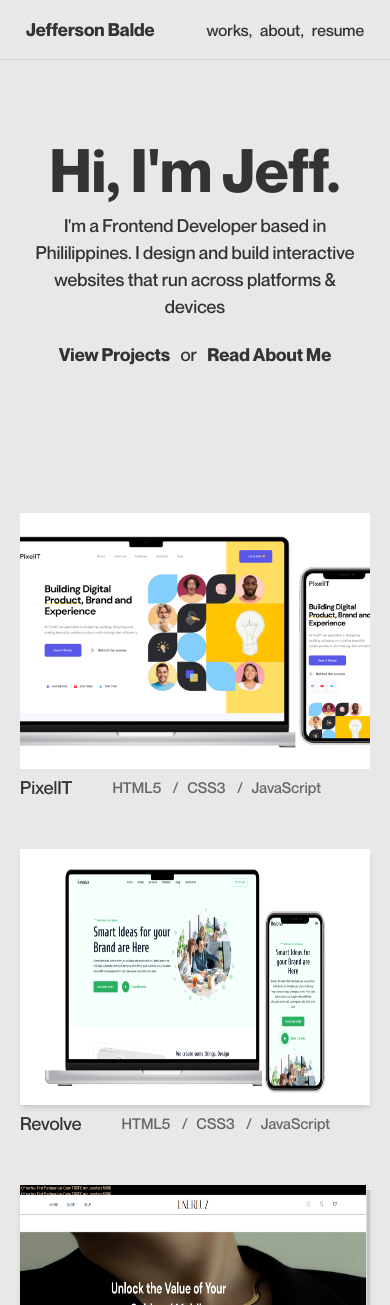
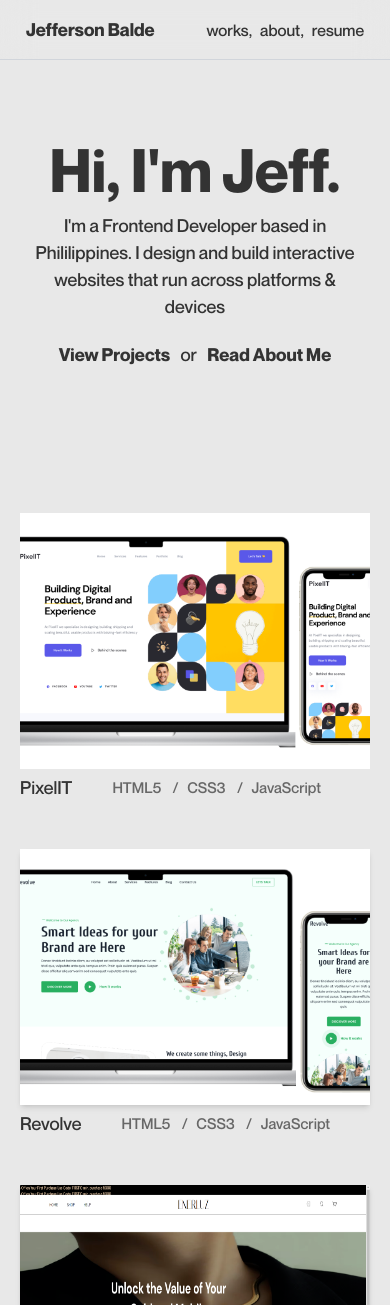
Before and after one commit to jeffersonbalde/jeffersonbalde.me, a Next.js app: page / in a window 390 px wide. Shown: the top 1305 px of the page. Built offline with nearby package versions, Linux system fonts and the light colour scheme.

Commit message:
fixing images

```diff
--- a/components/Projects.tsx
+++ b/components/Projects.tsx
@@ -80,7 +80,7 @@ function Projects() {
                     <Image
                         src={project2}
                         alt="scc website"
-                        className='group-hover:opacity-[0.02] h-64 w-[470px] bg-center sm:w-[623px] sm:h-[330px] md:w-[730px] md:h-[360px] lg:w-[850px] lg:h-[410px]'
+                        className='object-cover group-hover:opacity-[0.02] h-64 w-[470px] bg-center sm:w-[623px] sm:h-[330px] md:w-[730px] md:h-[360px] lg:w-[850px] lg:h-[410px]'
                     />
                     <div className='absolute top-1/2 left-1/2 transform -translate-x-1/2 -translate-y-1/2 hidden group-hover:block w-[290px] sm:w-[500px] md:w-[610px] lg:w-[700px]'>
                         <div>
```
